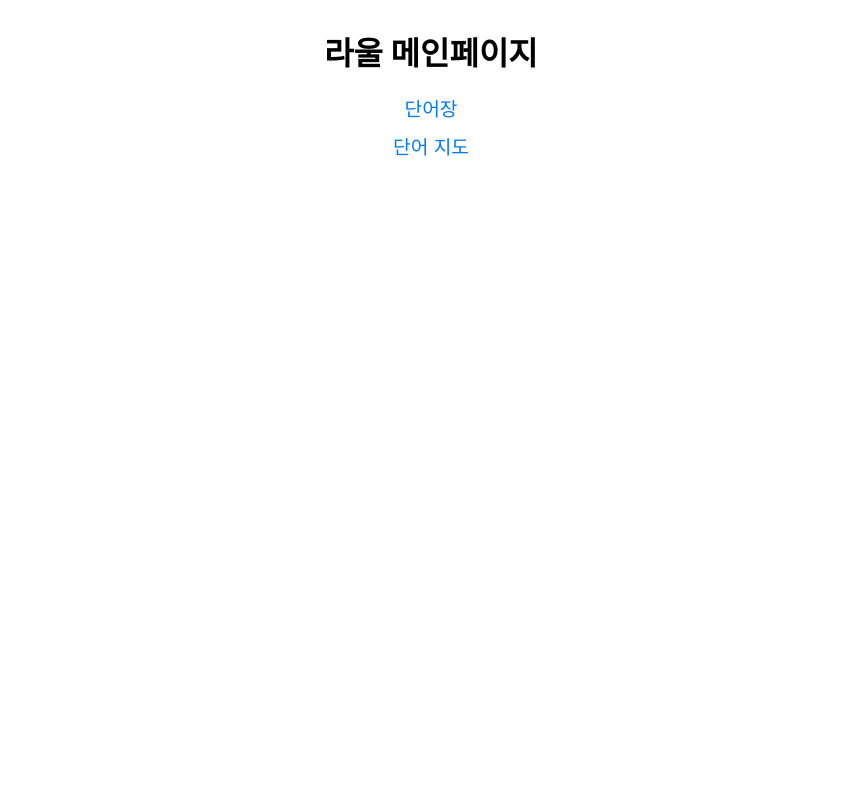
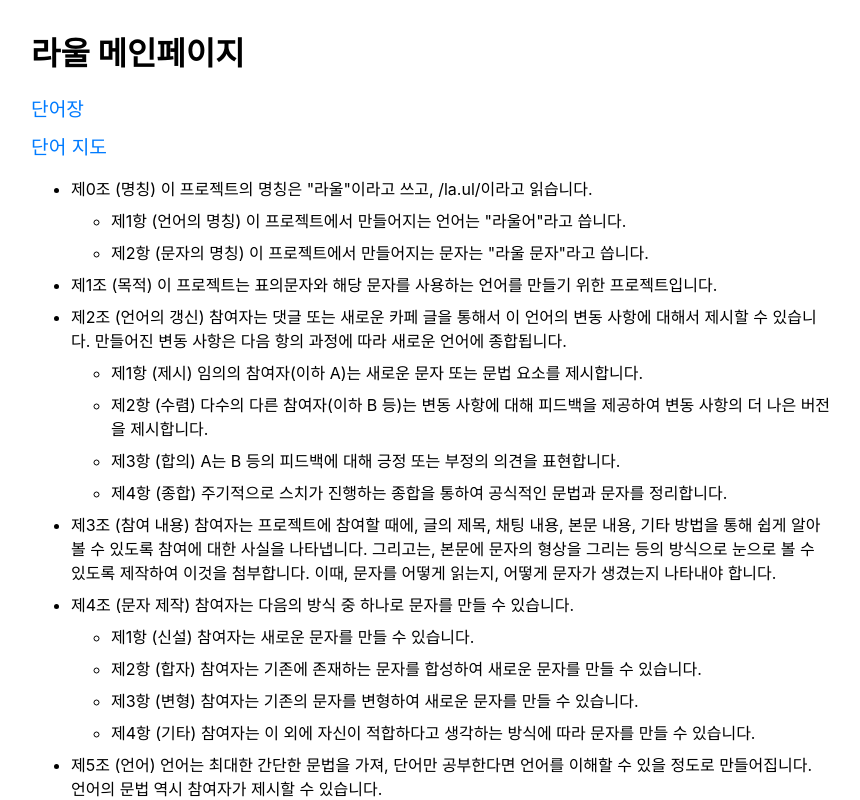
Before and after one commit to zasoque/laul, a SvelteKit app: page / in a window 1280 px wide. Shown: the top 800 px of the page, without its empty margins (209-1069 px from the left). Built offline with nearby package versions, Linux system fonts and the light colour scheme; a web font is replaced by a local one.

Commit message:
Add rules section in Korean to the main page

```diff
--- a/src/routes/+page.svelte
+++ b/src/routes/+page.svelte
@@ -1,9 +1,93 @@
 <div class="container">
-<div class="title">라울 메인페이지</div>
-<ul class="menu">
-  <li><a href="./dictionary">단어장</a></li>
-  <li><a href="./wordmap">단어 지도</a></li>
-</ul>
+  <div class="title">라울 메인페이지</div>
+  <ul class="menu">
+    <li><a href="./dictionary">단어장</a></li>
+    <li><a href="./wordmap">단어 지도</a></li>
+  </ul>
+  <ul class="rules">
+    <li>
+      제0조 (명칭) 이 프로젝트의 명칭은 "라울"이라고 쓰고, /la.ul/이라고
+      읽습니다.
+      <ul>
+        <li>
+          제1항 (언어의 명칭) 이 프로젝트에서 만들어지는 언어는 "라울어"라고
+          씁니다.
+        </li>
+        <li>
+          제2항 (문자의 명칭) 이 프로젝트에서 만들어지는 문자는 "라울 문자"라고
+          씁니다.
+        </li>
+      </ul>
+    </li>
+    <li>
+      제1조 (목적) 이 프로젝트는 표의문자와 해당 문자를 사용하는 언어를 만들기
+      위한 프로젝트입니다.
+    </li>
+    <li>
+      제2조 (언어의 갱신) 참여자는 댓글 또는 새로운 카페 글을 통해서 이 언어의
+      변동 사항에 대해서 제시할 수 있습니다. 만들어진 변동 사항은 다음 항의
+      과정에 따라 새로운 언어에 종합됩니다.
+      <ul>
+        <li>
+          제1항 (제시) 임의의 참여자(이하 A)는 새로운 문자 또는 문법 요소를
+          제시합니다.
+        </li>
+        <li>
+          제2항 (수렴) 다수의 다른 참여자(이하 B 등)는 변동 사항에 대해 피드백을
+          제공하여 변동 사항의 더 나은 버전을 제시합니다.
+        </li>
+        <li>
+          제3항 (합의) A는 B 등의 피드백에 대해 긍정 또는 부정의 의견을
+          표현합니다.
+        </li>
+        <li>
+          제4항 (종합) 주기적으로 스치가 진행하는 종합을 통하여 공식적인 문법과
+          문자를 정리합니다.
+        </li>
+      </ul>
+    </li>
+    <li>
+      제3조 (참여 내용) 참여자는 프로젝트에 참여할 때에, 글의 제목, 채팅 내용,
+      본문 내용, 기타 방법을 통해 쉽게 알아볼 수 있도록 참여에 대한 사실을
+      나타냅니다. 그리고는, 본문에 문자의 형상을 그리는 등의 방식으로 눈으로 볼
+      수 있도록 제작하여 이것을 첨부합니다. 이때, 문자를 어떻게 읽는지, 어떻게
+      문자가 생겼는지 나타내야 합니다.
+    </li>
+    <li>
+      제4조 (문자 제작) 참여자는 다음의 방식 중 하나로 문자를 만들 수 있습니다.
+      <ul>
+        <li>제1항 (신설) 참여자는 새로운 문자를 만들 수 있습니다.</li>
+        <li>
+          제2항 (합자) 참여자는 기존에 존재하는 문자를 합성하여 새로운 문자를
+          만들 수 있습니다.
+        </li>
+        <li>
+          제3항 (변형) 참여자는 기존의 문자를 변형하여 새로운 문자를 만들 수
+          있습니다.
+        </li>
+        <li>
+          제4항 (기타) 참여자는 이 외에 자신이 적합하다고 생각하는 방식에 따라
+          문자를 만들 수 있습니다.
+        </li>
+      </ul>
+    </li>
+    <li>
+      제5조 (언어) 언어는 최대한 간단한 문법을 가져, 단어만 공부한다면 언어를
+      이해할 수 있을 정도로 만들어집니다. 언어의 문법 역시 참여자가 제시할 수
+      있습니다.
+    </li>
+    <li>
+      제6조 (종합) 스치는 주기적으로 이 프로젝트에서 만들어지는 언어를 종합하여
+      글을 작성합니다. 이것은 언어가 어떻게 만들어지고 있는지 한 눈에 확인하기
+      쉽도록 하기 위함입니다.
+    </li>
+    <li>
+      제7조 (사용 범위) 문자는 전 우주의 인공어 제작자에게 자유롭게
+      수정·편집·변형·활용될 수 있습니다. 이때, 2차적인 창작의 경우 문자의 발생에
+      대한 출처 (스텔로)를 명시하여야 하며, 3차 이상의 창작에서는 전차 창작의
+      사용 범위를 지켜야 합니다.
+    </li>
+  </ul>
 </div>
 
 <style>
@@ -11,7 +95,6 @@
     max-width: 800px;
     margin: 0 auto;
     padding: 20px;
-    text-align: center;
   }
 
   .title {
@@ -31,11 +114,15 @@
 
   .menu a {
     text-decoration: none;
-    color: #007BFF;
+    color: #007bff;
     font-size: 1.2em;
   }
 
   .menu a:hover {
     text-decoration: underline;
   }
+
+  .rules li {
+    margin: 8px 0;
+  }
 </style>
```
